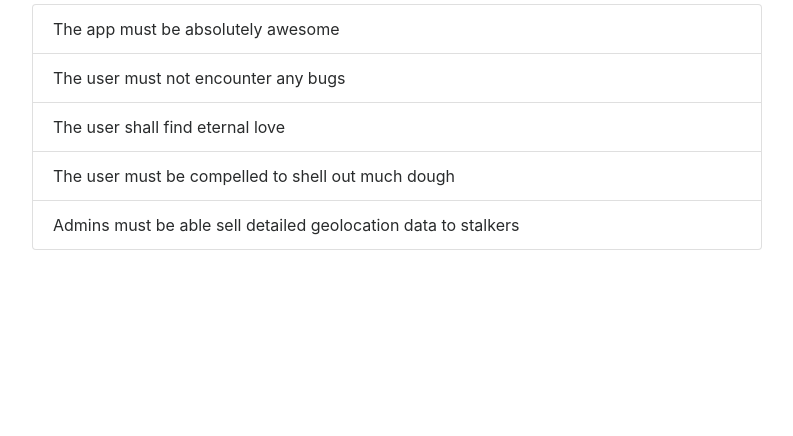
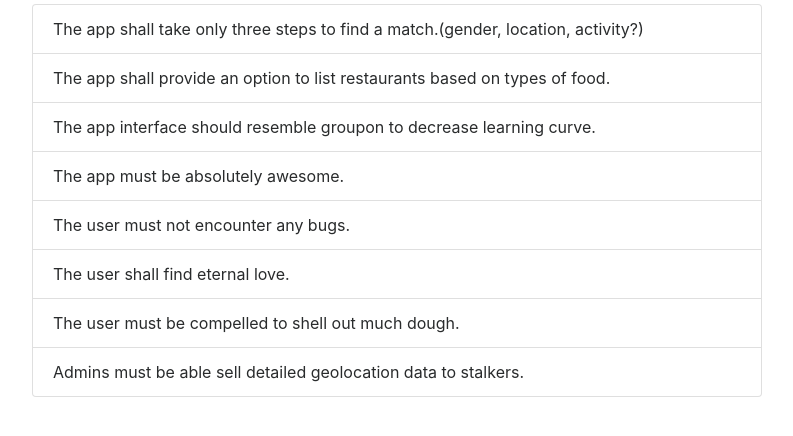
Before and after one commit to wshirgul/cupon, a plain HTML site: page index.html in a window 1280 px wide. Shown: the part 48-484 px from the top of the page, without its empty margins (243-1036 px from the left). Drawn offline with nearby package versions, Linux system fonts and the light colour scheme; a script that the page names is missing.

Commit message:
Update index.html
I added these lines to the main code. Only one is mine, I took the others from another post and added them in too.

This is what I added:
<li class="list-group-item">The app shall take only three steps to find a match.(gender, location, activity?)</li>
<li class="list-group-item">The app shall provide an option to list restaurants based on types of food.</li>
<li class="list-group-item">The app interface should resemble groupon to decrease learning curve.</li>

```diff
--- a/index.html
+++ b/index.html
@@ -15,11 +15,14 @@
         <div class="col-md-8 offset-md-2">
           <h1>Cupon Software Requirements</h1>
           <ul class="list-group">
-            <li class="list-group-item">The app must be absolutely awesome</li>
-            <li class="list-group-item">The user must not encounter any bugs</li>
-            <li class="list-group-item">The user shall find eternal love</li>
-            <li class="list-group-item">The user must be compelled to shell out much dough</li>
-            <li class="list-group-item">Admins must be able sell detailed geolocation data to stalkers</li>
+            <li class="list-group-item">The app shall take only three steps to find a match.(gender, location, activity?)</li>
+            <li class="list-group-item">The app shall provide an option to list restaurants based on types of food.</li>
+            <li class="list-group-item">The app interface should resemble groupon to decrease learning curve.</li>
+            <li class="list-group-item">The app must be absolutely awesome.</li>
+            <li class="list-group-item">The user must not encounter any bugs.</li>
+            <li class="list-group-item">The user shall find eternal love.</li>
+            <li class="list-group-item">The user must be compelled to shell out much dough.</li>
+            <li class="list-group-item">Admins must be able sell detailed geolocation data to stalkers.</li>
           </ul>
         </div>
       </div>
```
